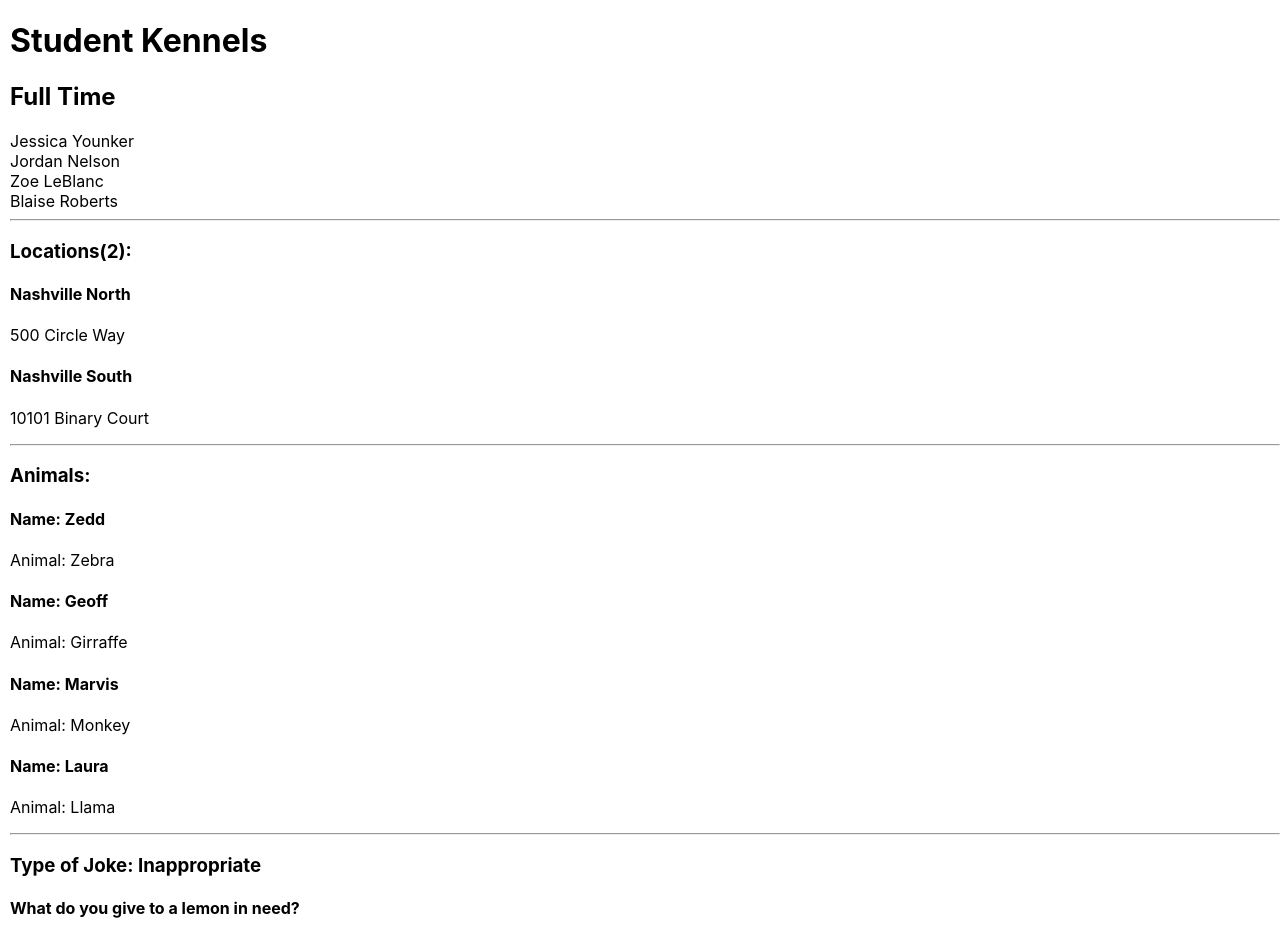
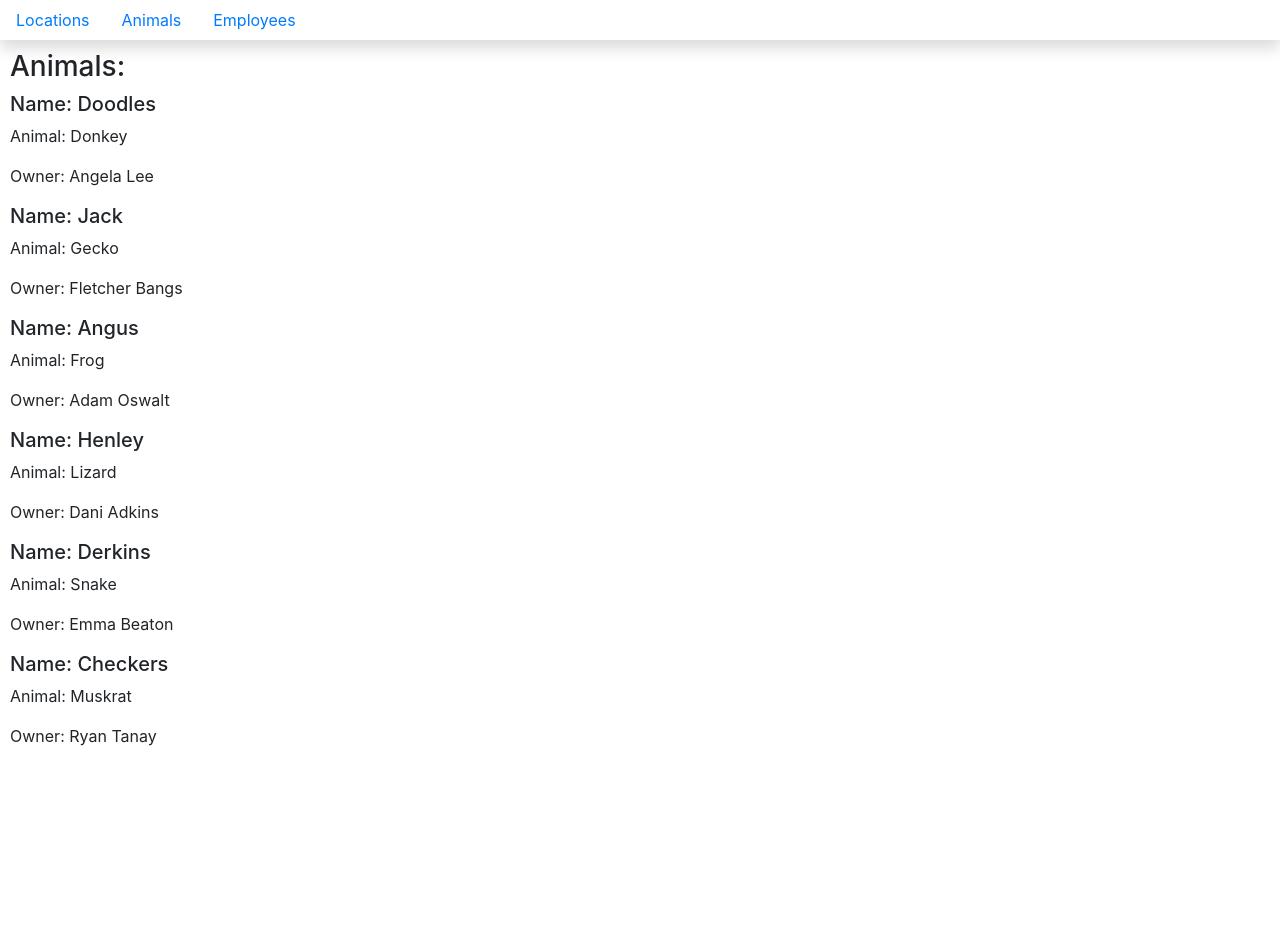
Before and after one commit to C-Sandlin/Bk4-Ch1_Kennels-ReactJSIntro, a React (Create React App) app: page /animals in a window 1280 px wide. Shown: the top 941 px of the page. After the commit the page ends 800 px from the top, so only its background shows below. Built offline with nearby package versions, Linux system fonts and the light colour scheme.

Commit message:
added owner's names to animals

```diff
--- a/package.json
+++ b/package.json
@@ -3,8 +3,10 @@
   "version": "0.1.0",
   "private": true,
   "dependencies": {
+    "bootstrap": "^4.3.1",
     "react": "^16.8.6",
     "react-dom": "^16.8.6",
+    "react-router-dom": "^5.0.0",
     "react-scripts": "3.0.1"
   },
   "scripts": {
--- a/src/components/AnimalList.js
+++ b/src/components/AnimalList.js
@@ -1,6 +1,10 @@
 import React, { Component } from 'react';
 
 export default class AnimalList extends Component {
+    // getOwner = (ownerId) => {
+    //     return ownerId = this.props.animals.ownerId;
+    // }
+
     render() {
         return (
             <div className="animals">
@@ -8,8 +12,11 @@ export default class AnimalList extends Component {
                 {
                     this.props.animals.map(animal =>
                         <div key={animal.id}>
-                            <h4>Name: {animal.name}</h4>
+                            <h5>Name: {animal.name}</h5>
                             <p>Animal: {animal.animal}</p>
+                            <p>Owner:&nbsp;
+                            {this.props.owners.find(owner => owner.id === animal.ownerId).name}
+                            </p>
                         </div>
                     )
                 }
--- /dev/null
+++ b/src/components/ApplicationViews.js
@@ -0,0 +1,66 @@
+import { Route } from 'react-router-dom'
+import React, { Component } from "react"
+import AnimalList from './AnimalList'
+import LocationList from './LocationList'
+import EmployeeList from './employee/EmployeeList'
+
+
+class ApplicationViews extends Component {
+    employeesFromAPI = [
+        { id: 1, name: "Jessica Younker" },
+        { id: 2, name: "Jordan Nelson" },
+        { id: 3, name: "Zoe LeBlanc" },
+        { id: 4, name: "Blaise Roberts" }
+    ]
+
+    locationsFromAPI = [
+        { id: 1, name: "Nashville North", address: "500 Circle Way" },
+        { id: 2, name: "Nashville South", address: "10101 Binary Court" }
+    ]
+
+    animalsFromAPI = [
+        { id: 1, name: "Doodles", animal: "Donkey", ownerId: 6 },
+        { id: 2, name: "Jack", animal: "Gecko", ownerId: 5 },
+        { id: 3, name: "Angus", animal: "Frog", ownerId: 4 },
+        { id: 4, name: "Henley", animal: "Lizard", ownerId: 3 },
+        { id: 5, name: "Derkins", animal: "Snake", ownerId: 2 },
+        { id: 6, name: "Checkers", animal: "Muskrat", ownerId: 1 }
+    ]
+
+    ownersFromAPI = [
+        { id: 1, name: "Ryan Tanay" },
+        { id: 2, name: "Emma Beaton" },
+        { id: 3, name: "Dani Adkins" },
+        { id: 4, name: "Adam Oswalt" },
+        { id: 5, name: "Fletcher Bangs" },
+        { id: 6, name: "Angela Lee" }
+    ]
+
+
+
+    state = {
+        owners: this.ownersFromAPI,
+        employees: this.employeesFromAPI,
+        locations: this.locationsFromAPI,
+        animals: this.animalsFromAPI
+    }
+
+
+    render() {
+        return (
+            <React.Fragment>
+                <Route exact path="/" render={(props) => {
+                    return <LocationList locations={this.state.locations} />
+                }} />
+                <Route path="/animals" render={(props) => {
+                    return <AnimalList animals={this.state.animals} owners={this.state.owners} />
+                }} />
+                <Route path="/employees" render={(props) => {
+                    return <EmployeeList employees={this.state.employees} />
+                }} />
+            </React.Fragment>
+        )
+    }
+}
+
+export default ApplicationViews
--- /dev/null
+++ b/src/components/Kennel.css
@@ -0,0 +1,5 @@
+.kennel {
+    display: flex;
+    justify-content: space-around;
+    flex-direction: row;
+}
--- a/src/components/Kennel.js
+++ b/src/components/Kennel.js
@@ -1,71 +1,20 @@
-import React, { Component } from 'react';
-import EmployeeList from "./employee/EmployeeList";
-import LocationList from "./LocationList";  // Import EmployeeList component
-import Joke from "./joke/Joke";
-import AnimalList from "./AnimalList";
+import React, { Component } from "react"
+import NavBar from "./nav/NavBar"
+import ApplicationViews from "./ApplicationViews"
+
+import "./Kennel.css"
+import "bootstrap/dist/css/bootstrap.min.css"
 
 
-export default class Kennel extends Component {
-
-
-    employeesFromAPI = [
-        { id: 1, name: "Jessica Younker" },
-        { id: 2, name: "Jordan Nelson" },
-        { id: 3, name: "Zoe LeBlanc" },
-        { id: 4, name: "Blaise Roberts" }
-    ]
-
-    locationsFromAPI = [
-        { id: 1, name: "Nashville North", address: "500 Circle Way" },
-        { id: 2, name: "Nashville South", address: "10101 Binary Court" }
-    ]
-
-    animalsFromAPI = [
-        { id: 1, name: "Zedd", animal: "Zebra" },
-        { id: 2, name: "Geoff", animal: "Girraffe" },
-        { id: 3, name: "Marvis", animal: "Monkey" },
-        { id: 4, name: "Laura", animal: "Llama" }
-    ]
-
-    state = {
-        id: 75,
-        type: "Inappropriate",
-        setup: "What do you give to a lemon in need?",
-        punchline: "Lemonaid.",
-        employees: this.employeesFromAPI,
-        locations: this.locationsFromAPI,
-        animals: this.animalsFromAPI
-    }
-
-
-    setNewJokeState = (jokeObj) => {
-        this.setState({
-            id: jokeObj.id,
-            type: jokeObj.type,
-            setup: jokeObj.setup,
-            punchline: jokeObj.punchline
-        })
-    }
-
+class Kennel extends Component {
     render() {
         return (
-            <div>
-                <h1>Student Kennels</h1>
-                <EmployeeList title="Full Time" employees={this.state.employees} />
-                <hr></hr>
-                <LocationList numberOfLocations="2" locations={this.state.locations} />
-                <hr></hr>
-                <AnimalList animals={this.state.animals} />
-
-                <hr></hr>
-
-                <Joke
-                    type={this.state.type}
-                    setup={this.state.setup}
-                    punchline={this.state.punchline}
-                    setNewJokeState={this.setNewJokeState}
-                />
-            </div>
-        );
+            <React.Fragment>
+                <NavBar />
+                <ApplicationViews />
+            </React.Fragment>
+        )
     }
 }
+
+export default Kennel
--- /dev/null
+++ b/src/components/nav/NavBar.js
@@ -0,0 +1,26 @@
+import React, { Component } from "react"
+import { Link } from "react-router-dom"
+import "bootstrap/dist/css/bootstrap.min.css"
+
+
+class NavBar extends Component {
+    render() {
+        return (
+            <nav className="navbar navbar-light fixed-top light-blue flex-md-nowrap p-0 shadow">
+                <ul className="nav nav-pills">
+                    <li className="nav-item">
+                        <Link className="nav-link" to="/">Locations</Link>
+                    </li>
+                    <li className="nav-item">
+                        <Link className="nav-link" to="/animals">Animals</Link>
+                    </li>
+                    <li className="nav-item">
+                        <Link className="nav-link" to="/employees">Employees</Link>
+                    </li>
+                </ul>
+            </nav>
+        )
+    }
+}
+
+export default NavBar
--- a/src/index.css
+++ b/src/index.css
@@ -12,3 +12,7 @@ code {
   font-family: source-code-pro, Menlo, Monaco, Consolas, "Courier New",
     monospace;
 }
+
+.locations, .employees, .animals {
+  margin-top: 50px;
+}
--- a/src/index.js
+++ b/src/index.js
@@ -1,8 +1,12 @@
-import React from 'react';
-import ReactDOM from 'react-dom';
-import './index.css';
-import Kennel from "./components/Kennel"
+import React from 'react'
+import ReactDOM from 'react-dom'
+import { BrowserRouter as Router } from "react-router-dom"
+import Kennel from './components/Kennel'
 
+import './index.css'
 
-
-ReactDOM.render(<Kennel />, document.querySelector("#root"));
+ReactDOM.render(
+    <Router>
+        <Kennel />
+    </Router>
+    , document.getElementById('root'))
```
Also changed, not shown: src/components/nav/NavBar.css (added), 1 other file (tests, documents, lock files or other folders).
